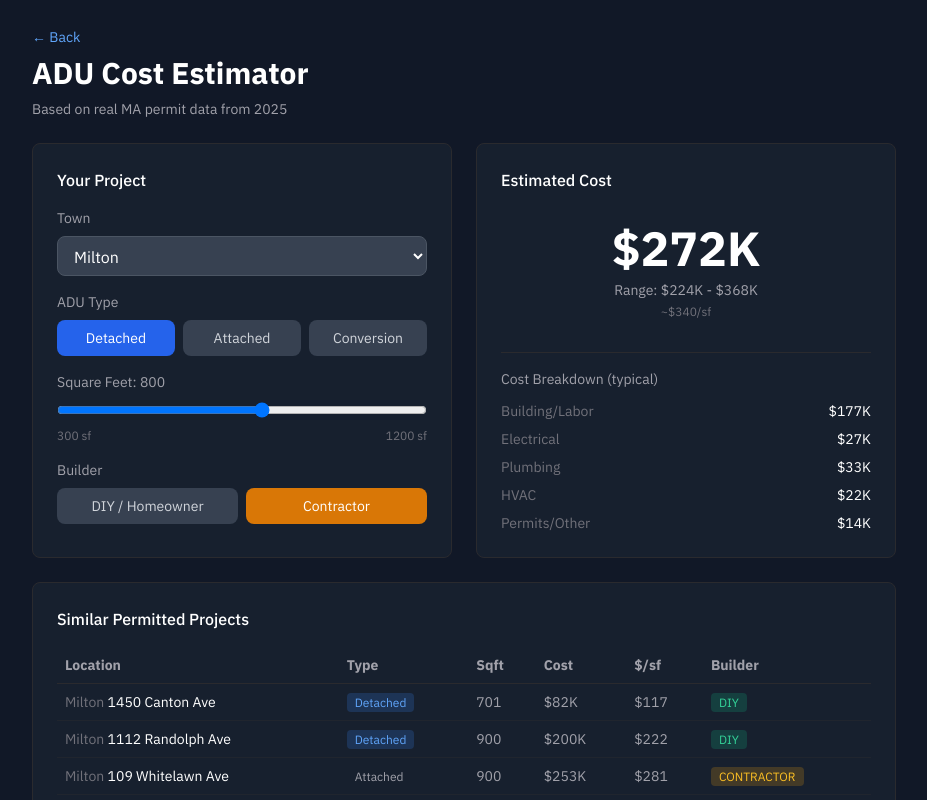
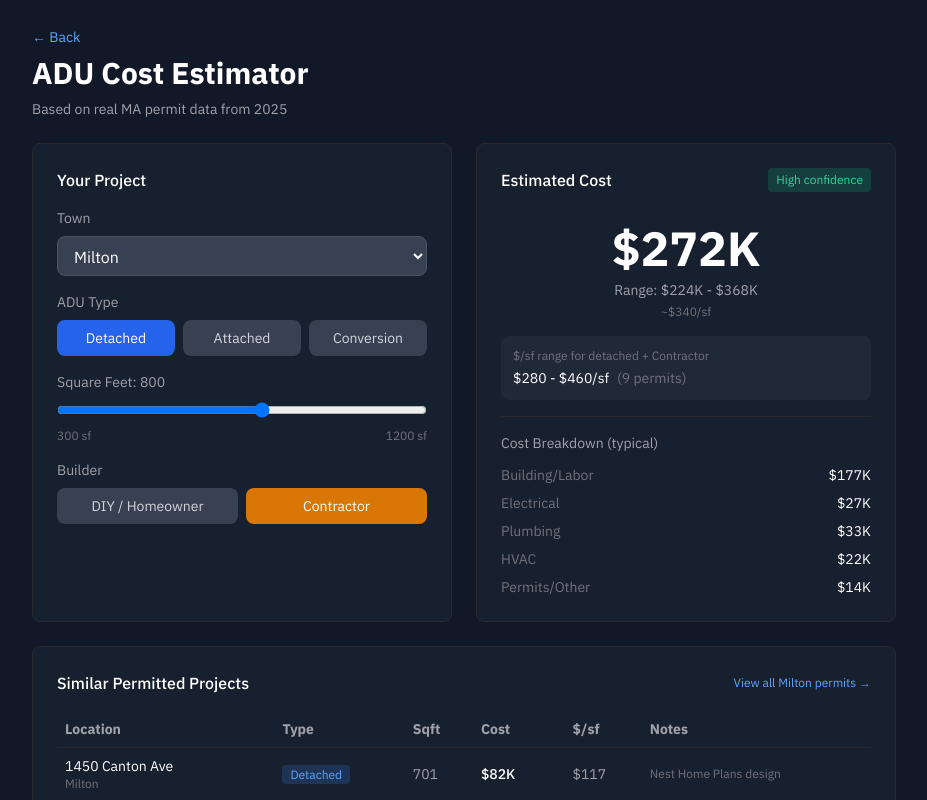
Before and after one commit to atwoodcollects/adupulse, a Next.js app: page /estimate in a window 1280 px wide. Shown: the top 800 px of the page, without its empty margins (176-1103 px from the left). Built offline with nearby package versions, Linux system fonts and the light colour scheme.

Commit message:
Enhanced estimator: confidence levels, Newton data, notes, town links

```diff
--- a/src/app/estimate/page.tsx
+++ b/src/app/estimate/page.tsx
@@ -32,31 +32,50 @@ const townMultipliers: Record<string, number> = {
 
 const allComparisons = [
   // Milton
-  { town: 'milton', label: '1450 Canton Ave', type: 'detached', sqft: 701, cost: 82000, builder: 'diy', ppsf: 117 },
-  { town: 'milton', label: '1112 Randolph Ave', type: 'detached', sqft: 900, cost: 200000, builder: 'diy', ppsf: 222 },
-  { town: 'milton', label: '109 Whitelawn Ave', type: 'attached', sqft: 900, cost: 253358, builder: 'contractor', ppsf: 281 },
+  { town: 'milton', label: '1450 Canton Ave', type: 'detached', sqft: 701, cost: 82000, builder: 'diy', ppsf: 117, notes: 'Nest Home Plans design' },
+  { town: 'milton', label: '1112 Randolph Ave', type: 'detached', sqft: 900, cost: 200000, builder: 'diy', ppsf: 222, notes: 'ADU above 2-car garage' },
+  { town: 'milton', label: '109 Whitelawn Ave', type: 'attached', sqft: 900, cost: 253358, builder: 'contractor', ppsf: 281, notes: '2BR, accessibility features' },
   // Plymouth
-  { town: 'plymouth', label: '16 Jessica Way', type: 'detached', sqft: 936, cost: 325000, builder: 'contractor', ppsf: 347 },
-  { town: 'plymouth', label: '1 Brandies Ln', type: 'detached', sqft: 896, cost: 125000, builder: 'contractor', ppsf: 139 },
-  { town: 'plymouth', label: '899 Old Sandwich Rd', type: 'attached', sqft: 812, cost: 150000, builder: 'contractor', ppsf: 185 },
-  { town: 'plymouth', label: '19 Country Club Dr', type: 'detached', sqft: 1000, cost: 350000, builder: 'contractor', ppsf: 350 },
-  { town: 'plymouth', label: '12 Copper Lantern Dr', type: 'attached', sqft: 496, cost: 228000, builder: 'contractor', ppsf: 459 },
-  { town: 'plymouth', label: '58 Tananger Rd', type: 'attached', sqft: 788, cost: 462834, builder: 'contractor', ppsf: 587 },
-  { town: 'plymouth', label: '26 Quail Run', type: 'detached', sqft: 900, cost: 370000, builder: 'contractor', ppsf: 411 },
+  { town: 'plymouth', label: '16 Jessica Way', type: 'detached', sqft: 936, cost: 325000, builder: 'contractor', ppsf: 347, notes: '' },
+  { town: 'plymouth', label: '1 Brandies Ln', type: 'detached', sqft: 896, cost: 125000, builder: 'contractor', ppsf: 139, notes: 'Lowest $/sf detached' },
+  { town: 'plymouth', label: '899 Old Sandwich Rd', type: 'attached', sqft: 812, cost: 150000, builder: 'contractor', ppsf: 185, notes: '3-car garage with ADU' },
+  { town: 'plymouth', label: '19 Country Club Dr', type: 'detached', sqft: 1000, cost: 350000, builder: 'contractor', ppsf: 350, notes: '' },
+  { town: 'plymouth', label: '12 Copper Lantern Dr', type: 'attached', sqft: 496, cost: 228000, builder: 'contractor', ppsf: 459, notes: 'Small unit, high $/sf' },
+  { town: 'plymouth', label: '58 Tananger Rd', type: 'attached', sqft: 788, cost: 462834, builder: 'contractor', ppsf: 587, notes: '1BR with garage below' },
+  { town: 'plymouth', label: '26 Quail Run', type: 'detached', sqft: 900, cost: 370000, builder: 'contractor', ppsf: 411, notes: '2BR/1BA with 2-car garage' },
   // Duxbury
-  { town: 'duxbury', label: '275 Powder Point Ave', type: 'detached', sqft: 899, cost: 319500, builder: 'contractor', ppsf: 355 },
-  { town: 'duxbury', label: '36 Elm St', type: 'conversion', sqft: 0, cost: 290500, builder: 'contractor', ppsf: 0 },
-  { town: 'duxbury', label: '45 Driftwood Dr', type: 'detached', sqft: 640, cost: 224250, builder: 'contractor', ppsf: 350 },
-  { town: 'duxbury', label: '58 Franklin Ter', type: 'detached', sqft: 900, cost: 248000, builder: 'contractor', ppsf: 276 },
+  { town: 'duxbury', label: '275 Powder Point Ave', type: 'detached', sqft: 899, cost: 319500, builder: 'contractor', ppsf: 355, notes: '' },
+  { town: 'duxbury', label: '36 Elm St', type: 'conversion', sqft: 0, cost: 290500, builder: 'contractor', ppsf: 0, notes: 'Internal conversion' },
+  { town: 'duxbury', label: '45 Driftwood Dr', type: 'detached', sqft: 640, cost: 224250, builder: 'contractor', ppsf: 350, notes: 'Modular (Backyard ADUs LLC)' },
+  { town: 'duxbury', label: '58 Franklin Ter', type: 'detached', sqft: 900, cost: 248000, builder: 'contractor', ppsf: 276, notes: '' },
   // Needham
-  { town: 'needham', label: '61 Grant St', type: 'conversion', sqft: 0, cost: 69000, builder: 'contractor', ppsf: 0 },
+  { town: 'needham', label: '61 Grant St', type: 'conversion', sqft: 0, cost: 69000, builder: 'contractor', ppsf: 0, notes: 'Internal conversion' },
+  // Newton
+  { town: 'newton', label: '38 Circuit Ave', type: 'detached', sqft: 1110, cost: 785000, builder: 'contractor', ppsf: 707, notes: 'High-end build' },
+  { town: 'newton', label: '143 Valentine St', type: 'conversion', sqft: 982, cost: 400000, builder: 'contractor', ppsf: 407, notes: 'Basement conversion' },
+  { town: 'newton', label: '87 Auburndale Ave', type: 'detached', sqft: 557, cost: 150000, builder: 'contractor', ppsf: 269, notes: '' },
+  { town: 'newton', label: '15 Crescent St', type: 'conversion', sqft: 1278, cost: 750000, builder: 'contractor', ppsf: 587, notes: '' },
+  { town: 'newton', label: '28 Hillcrest Rd', type: 'conversion', sqft: 874, cost: 100000, builder: 'contractor', ppsf: 114, notes: 'Lowest cost conversion' },
+  { town: 'newton', label: '64 Windermere Rd', type: 'conversion', sqft: 999, cost: 150000, builder: 'contractor', ppsf: 150, notes: '' },
 ]
+
+// Count permits by type and builder for confidence
+const getPermitCounts = () => {
+  const counts: Record<string, number> = {}
+  allComparisons.forEach(c => {
+    const key = `${c.type}-${c.builder}`
+    counts[key] = (counts[key] || 0) + 1
+  })
+  return counts
+}
 
 export default function EstimatePage() {
   const [town, setTown] = useState('milton')
   const [type, setType] = useState<'detached' | 'attached' | 'conversion'>('detached')
   const [sqft, setSqft] = useState(800)
   const [builder, setBuilder] = useState<'diy' | 'contractor'>('contractor')
+
+  const permitCounts = getPermitCounts()
 
   const calculate = () => {
     const base = costData[type][builder]
@@ -77,21 +96,28 @@ export default function EstimatePage() {
     return '$' + cost
   }
 
-  // Filter comparisons based on selections
-  const filteredComparisons = allComparisons.filter(c => {
-    // Prioritize same town, then same type, then same builder
-    const townMatch = c.town === town
-    const typeMatch = c.type === type
-    const builderMatch = c.builder === builder
+  // Filter comparisons based on selections - prioritize exact matches, then similar
+  const getFilteredComparisons = () => {
+    // First try exact type match
+    let filtered = allComparisons.filter(c => c.type === type)
 
-    // Show if matches at least type OR (town + builder)
-    return typeMatch || (townMatch && builderMatch) || townMatch
-  }).sort((a, b) => {
-    // Sort by relevance: town match > type match > builder match
-    const aScore = (a.town === town ? 4 : 0) + (a.type === type ? 2 : 0) + (a.builder === builder ? 1 : 0)
-    const bScore = (b.town === town ? 4 : 0) + (b.type === type ? 2 : 0) + (b.builder === builder ? 1 : 0)
-    return bScore - aScore
-  }).slice(0, 5)
+    // If town selected and has data, prioritize that town
+    const townFiltered = filtered.filter(c => c.town === town)
+    if (townFiltered.length >= 2) {
+      filtered = townFiltered
+    }
+
+    // Sort by relevance
+    return filtered.sort((a, b) => {
+      const aScore = (a.town === town ? 4 : 0) + (a.type === type ? 2 : 0) + (a.builder === builder ? 1 : 0)
+      const bScore = (b.town === town ? 4 : 0) + (b.type === type ? 2 : 0) + (b.builder === builder ? 1 : 0)
+      return bScore - aScore
+    }).slice(0, 5)
+  }
+
+  const filteredComparisons = getFilteredComparisons()
+  const dataCount = permitCounts[`${type}-${builder}`] || 0
+  const totalTypeCount = allComparisons.filter(c => c.type === type).length
 
   const townNames: Record<string, string> = {
     milton: 'Milton',
@@ -103,6 +129,25 @@ export default function EstimatePage() {
     andover: 'Andover',
     sudbury: 'Sudbury'
   }
+
+  const townLinks: Record<string, string> = {
+    milton: '/milton',
+    plymouth: '/plymouth',
+    duxbury: '/duxbury',
+    needham: '/needham',
+    newton: '/newton',
+    boston: '/boston',
+    andover: '/andover',
+    sudbury: '/sudbury'
+  }
+
+  const getConfidenceLevel = () => {
+    if (dataCount >= 5) return { label: 'High', color: 'text-emerald-400', bg: 'bg-emerald-500/20' }
+    if (dataCount >= 2) return { label: 'Medium', color: 'text-amber-400', bg: 'bg-amber-500/20' }
+    return { label: 'Limited', color: 'text-red-400', bg: 'bg-red-500/20' }
+  }
+
+  const confidence = getConfidenceLevel()
 
   return (
     <div className="min-h-screen bg-gray-900">
@@ -200,7 +245,12 @@ export default function EstimatePage() {
           </div>
 
           <div className="bg-gray-800/50 border border-border rounded-lg p-4 sm:p-6">
-            <h2 className="text-white font-medium mb-4">Estimated Cost</h2>
+            <div className="flex justify-between items-start mb-4">
+              <h2 className="text-white font-medium">Estimated Cost</h2>
+              <span className={`px-2 py-1 rounded text-xs ${confidence.bg} ${confidence.color}`}>
+                {confidence.label} confidence
+              </span>
+            </div>
 
             <div className="text-center py-4">
               <div className="text-4xl sm:text-5xl font-bold text-white mb-2">
@@ -214,7 +264,15 @@ export default function EstimatePage() {
               </div>
             </div>
 
-            <div className="border-t border-border pt-4 mt-4">
+            <div className="bg-gray-700/30 rounded-lg p-3 mb-4">
+              <div className="text-xs text-text-muted mb-1">$/sf range for {type} + {builder === 'diy' ? 'DIY' : 'Contractor'}</div>
+              <div className="text-sm text-white">
+                ${costData[type][builder].min} - ${costData[type][builder].max}/sf
+                <span className="text-text-muted ml-2">({dataCount > 0 ? dataCount : totalTypeCount} permits)</span>
+              </div>
+            </div>
+
+            <div className="border-t border-border pt-4">
               <h3 className="text-text-secondary text-sm mb-3">Cost Breakdown (typical)</h3>
               <div className="space-y-2 text-sm">
                 <div className="flex justify-between">
@@ -243,7 +301,15 @@ export default function EstimatePage() {
         </div>
 
         <div className="mt-6 bg-gray-800/50 border border-border rounded-lg p-4 sm:p-6">
-          <h2 className="text-white font-medium mb-4">Similar Permitted Projects</h2>
+          <div className="flex justify-between items-center mb-4">
+            <h2 className="text-white font-medium">Similar Permitted Projects</h2>
+            {townLinks[town] && (
+              <Link href={townLinks[town]} className="text-blue-400 text-xs hover:underline">
+                View all {townNames[town]} permits →
+              </Link>
+            )}
+          </div>
+
           {filteredComparisons.length > 0 ? (
             <div className="overflow-x-auto">
               <table className="w-full text-sm">
@@ -254,14 +320,15 @@ export default function EstimatePage() {
                     <th className="text-left p-2">Sqft</th>
                     <th className="text-left p-2">Cost</th>
                     <th className="text-left p-2">$/sf</th>
-                    <th className="text-left p-2">Builder</th>
+                    <th className="text-left p-2 hidden sm:table-cell">Notes</th>
                   </tr>
                 </thead>
                 <tbody>
                   {filteredComparisons.map((c, i) => (
                     <tr key={i} className="border-b border-border/50">
-                      <td className="p-2 text-white">
-                        <span className="text-text-muted">{townNames[c.town] || c.town}</span> {c.label}
+                      <td className="p-2">
+                        <span className="text-white">{c.label}</span>
+                        <span className="text-text-muted text-xs block">{townNames[c.town]}</span>
                       </td>
                       <td className="p-2">
                         <span className={`px-2 py-0.5 rounded text-xs capitalize ${
@@ -271,24 +338,29 @@ export default function EstimatePage() {
                         </span>
                       </td>
                       <td className="p-2 text-text-secondary">{c.sqft > 0 ? c.sqft : '—'}</td>
-                      <td className="p-2 text-text-secondary">{formatCost(c.cost)}</td>
+                      <td className="p-2 text-white font-medium">{formatCost(c.cost)}</td>
                       <td className="p-2 text-text-secondary">{c.ppsf > 0 ? '$' + c.ppsf : '—'}</td>
-                      <td className="p-2">
-                        <span className={`px-2 py-0.5 rounded text-xs uppercase ${
-                          c.builder === 'diy' ? 'bg-emerald-500/20 text-emerald-400' : 'bg-amber-500/20 text-amber-400'
-                        }`}>
-                          {c.builder}
-                        </span>
-                      </td>
+                      <td className="p-2 text-text-muted text-xs hidden sm:table-cell">{c.notes}</td>
                     </tr>
                   ))}
                 </tbody>
               </table>
             </div>
           ) : (
-            <p className="text-text-muted text-sm">No matching permits found. Try adjusting your filters.</p>
+            <div className="text-center py-6">
+              <p className="text-text-muted text-sm mb-2">Limited data for {townNames[town]} + {type}.</p>
+              <p className="text-text-secondary text-xs">Showing estimates based on similar MA towns.</p>
+            </div>
           )}
-          <p className="text-text-muted text-xs mt-3">Source: Town building permit applications (2025)</p>
+
+          <div className="mt-4 pt-4 border-t border-border flex flex-wrap gap-2">
+            <span className="text-text-muted text-xs">Explore town data:</span>
+            {['milton', 'plymouth', 'newton', 'duxbury'].map(t => (
+              <Link key={t} href={townLinks[t]} className="text-blue-400 text-xs hover:underline">
+                {townNames[t]}
+              </Link>
+            ))}
+          </div>
         </div>
       </div>
     </div>
```
